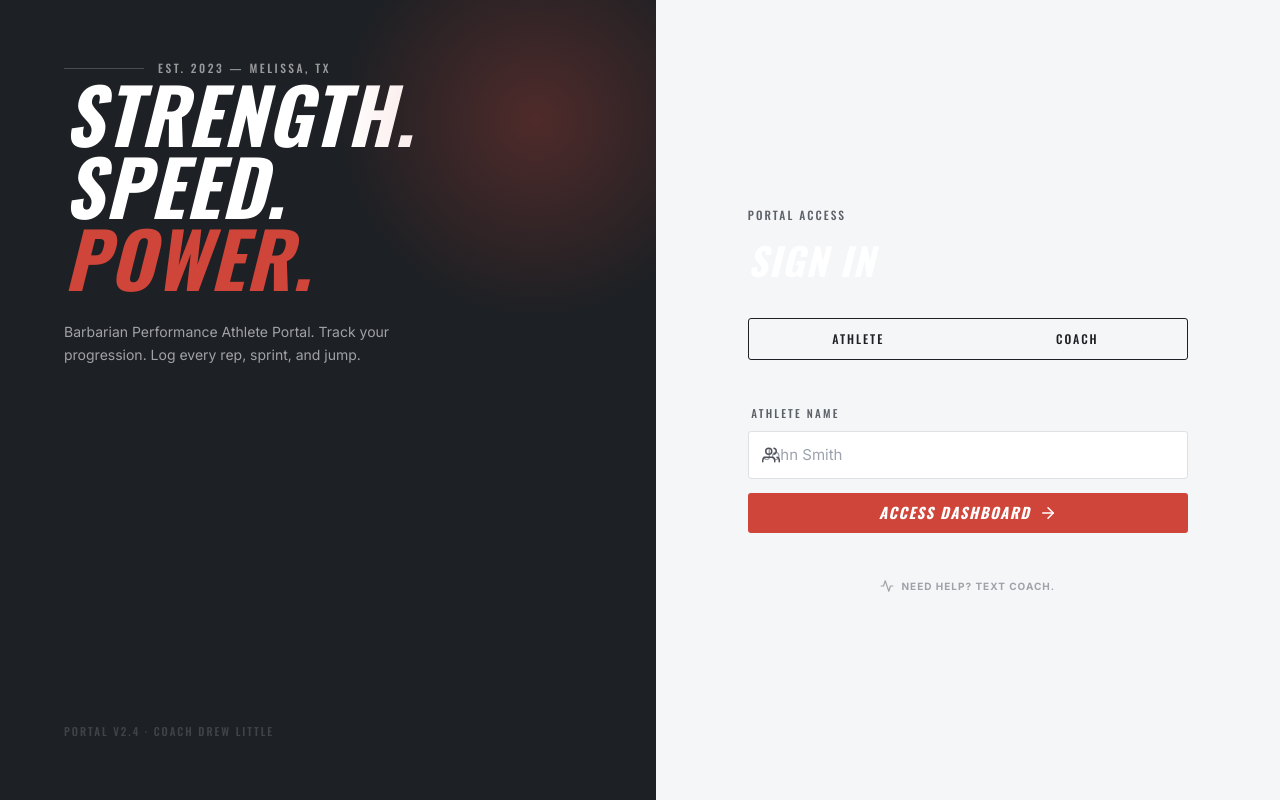
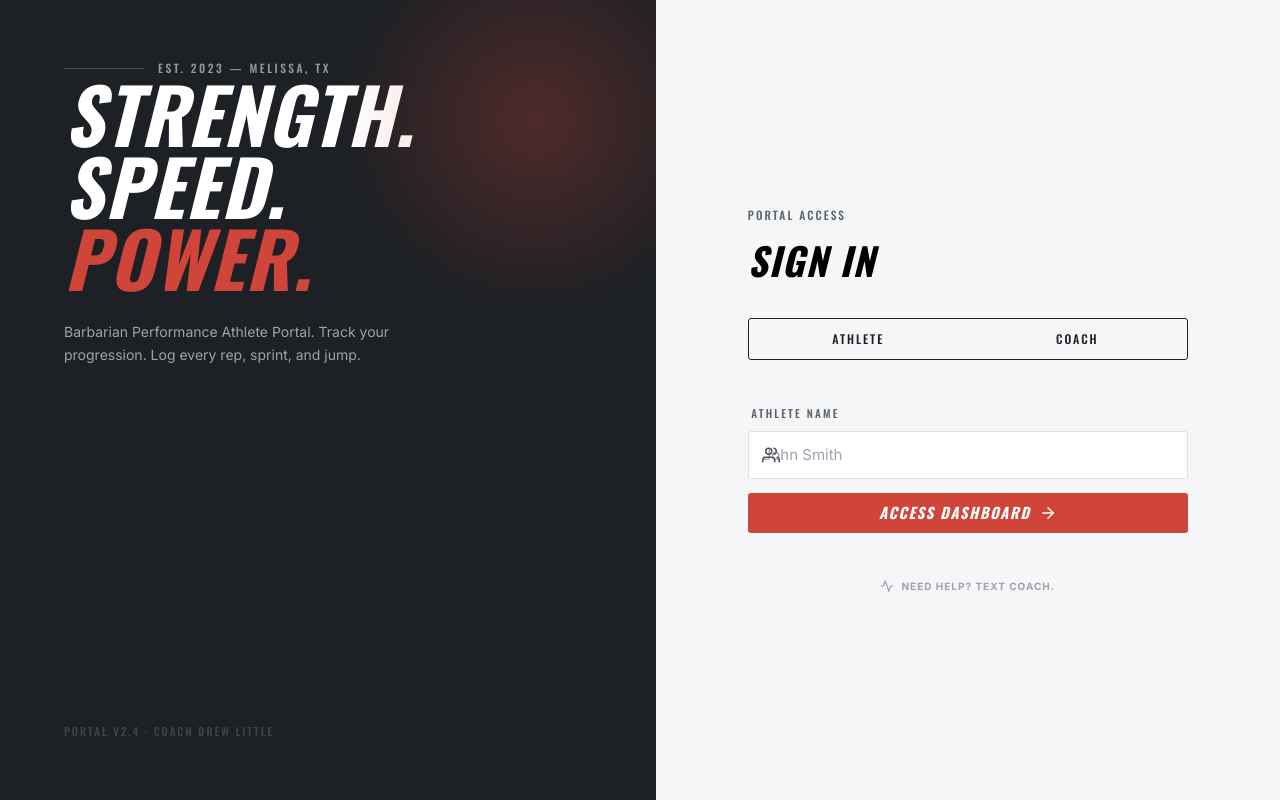
Before and after one commit to jmourne/brbnp, a React (Vite) app: page / in a window 1280 px wide. Built offline with nearby package versions, Linux system fonts and the light colour scheme; no server answers.

Commit message:
Update screen-login.tsx

```diff
--- a/src/pages/screen-login.tsx
+++ b/src/pages/screen-login.tsx
@@ -95,7 +95,7 @@ export const LoginScreen: React.FC<LoginScreenProps> = ({ onAthleteLogin, onCoac
           <div className="sublabel text-[var(--red)] font-bold tracking-widest text-[10px]">
             PORTAL ACCESS
           </div>
-          <h2 className="text-4xl font-black font-oswald uppercase italic mt-2 text-white">Sign In</h2>
+          <h2 className="text-4xl font-black font-oswald uppercase italic mt-2 text-black">Sign In</h2>
 
           <div className="login-tabs flex border border-zinc-800 rounded mt-6 overflow-hidden">
             <button
```
